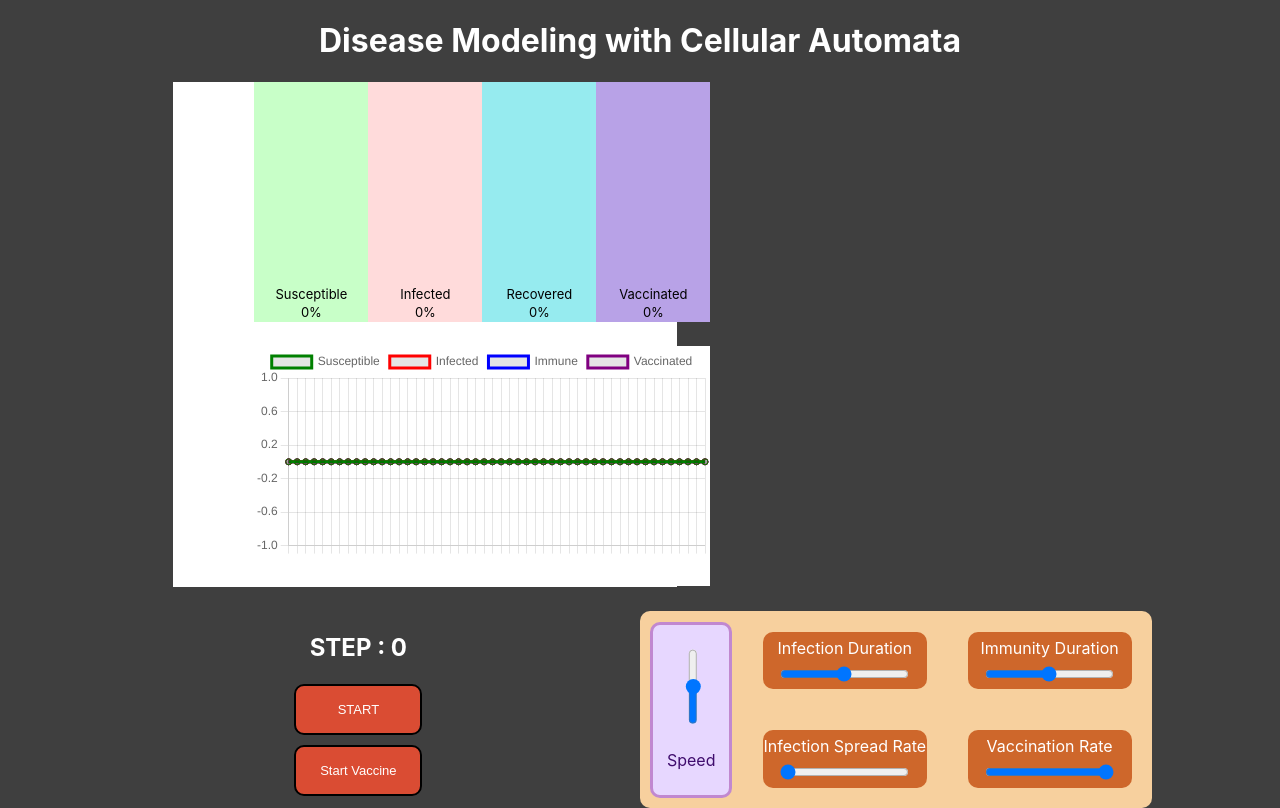
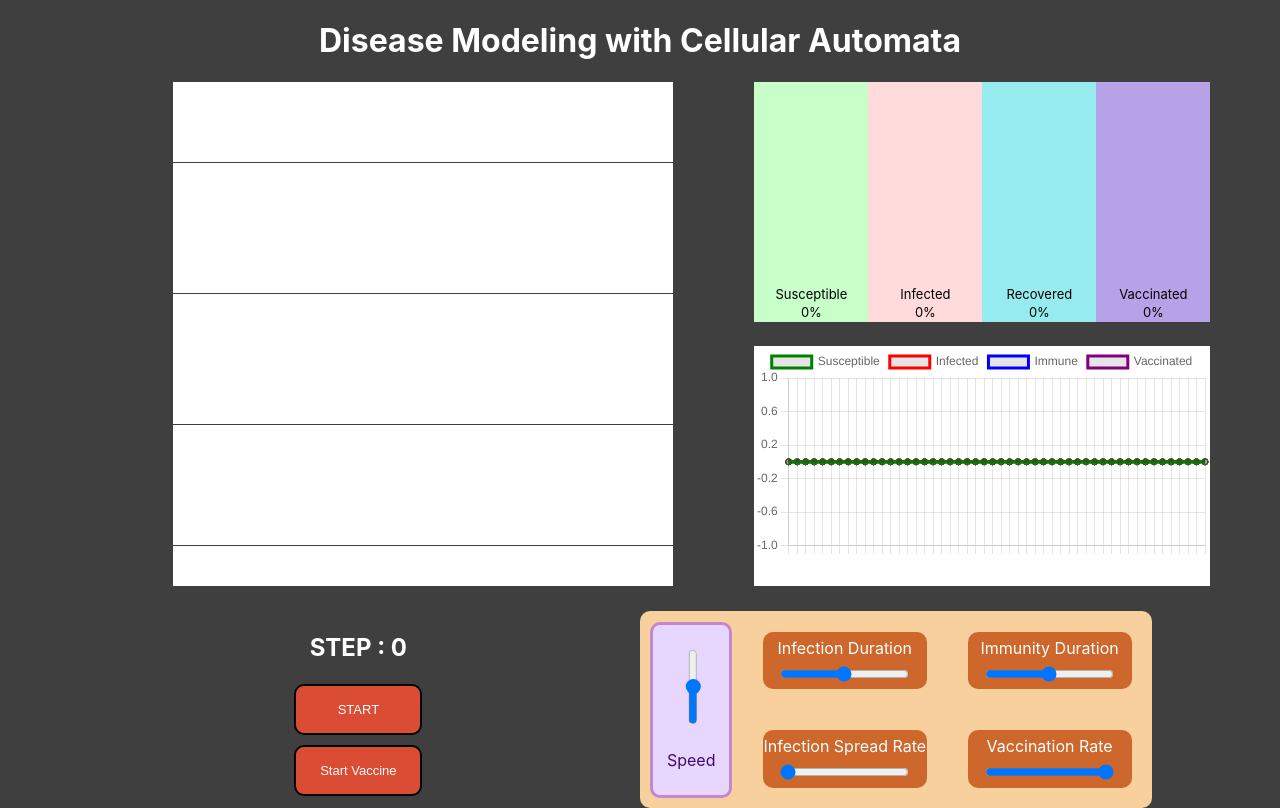
Before and after one commit to anmolpec/disease-modelling, a React (Create React App) app: page / in a window 1280 px wide. Built offline with nearby package versions, Linux system fonts and the light colour scheme.

Commit message:
Add height to grid element

```diff
--- a/src/components/GridElement.css
+++ b/src/components/GridElement.css
@@ -7,4 +7,5 @@
     border-color: black;
     justify-content: center;
     align-content: center;
+    height: 10px;
 }
```
